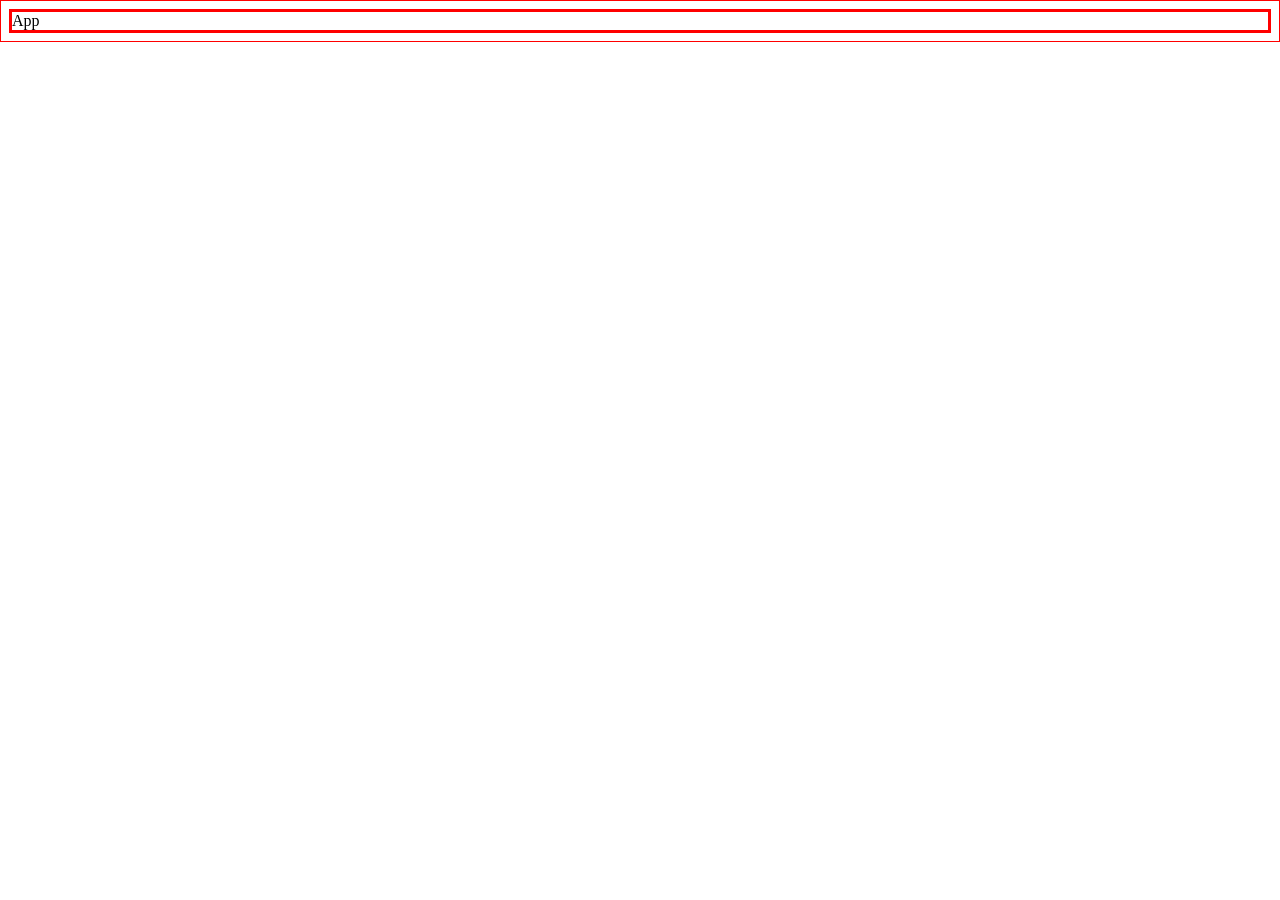
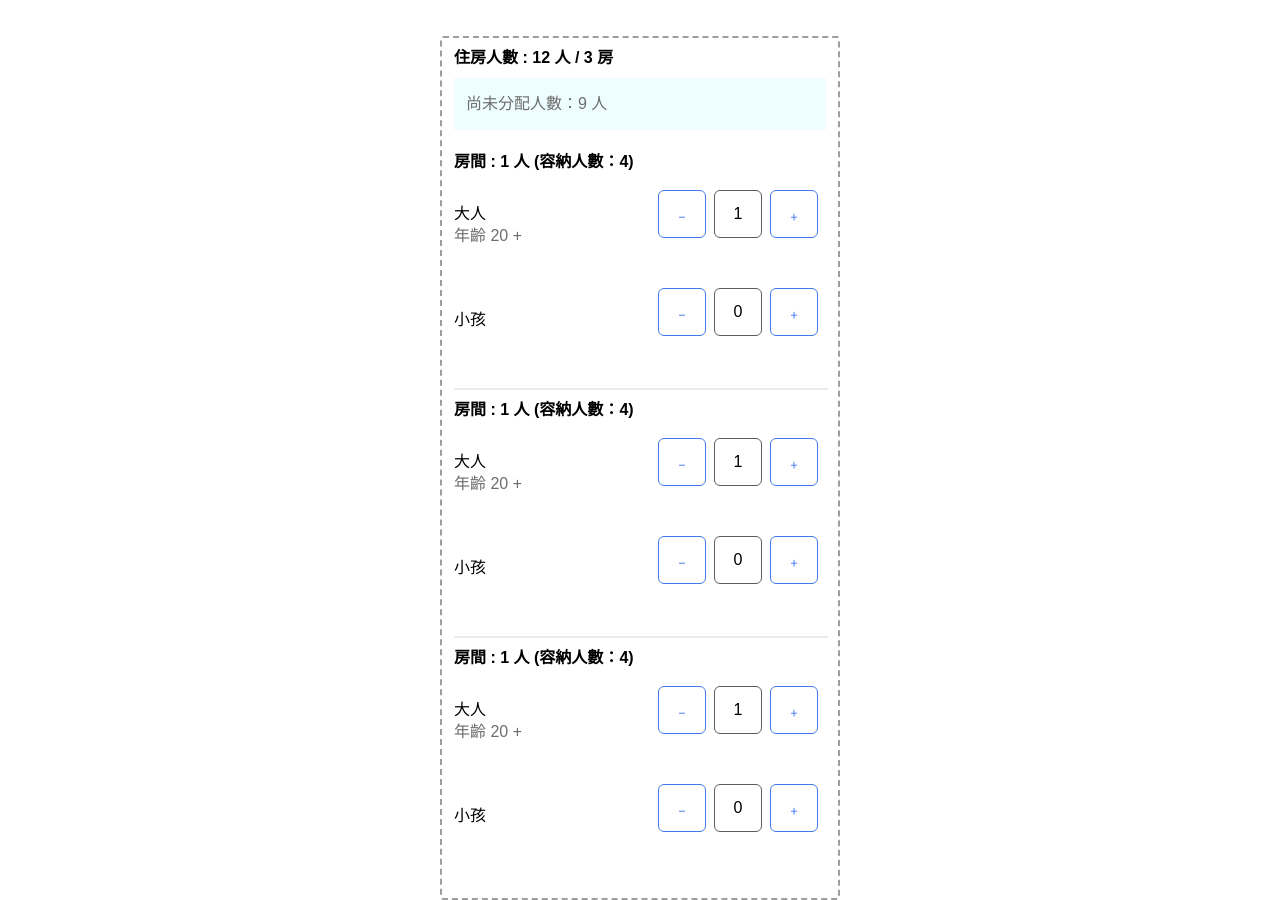
Before and after one commit to open852134/Interview-question-implementation-, a React app: page / in a window 1280 px wide. Before the commit the page ends 800 px from the top, so only its background shows below. Built offline with nearby package versions, Linux system fonts and the light colour scheme.

Commit message:
feat: add component App

```diff
--- a/src/App.js
+++ b/src/App.js
@@ -1,11 +1,10 @@
 import React from "react";
-import PropTypes from "prop-types";
+import { RoomAllocation } from "@src/components/RoomAllocation";
+
 import "./scss/main.scss";
 
-const App = (props) => {
-  return <div>App</div>;
+const App = () => {
+  return <RoomAllocation guest={12} room={3} onChange={(result) => console.log(result)} />;
 };
 
-App.propTypes = {};
-
 export default App;
--- /dev/null
+++ b/src/scss/_css_reset.scss
@@ -0,0 +1,129 @@
+/* http://meyerweb.com/eric/tools/css/reset/
+   v2.0 | 20110126
+   License: none (public domain)
+*/
+
+html,
+body,
+div,
+span,
+applet,
+object,
+iframe,
+h1,
+h2,
+h3,
+h4,
+h5,
+h6,
+p,
+blockquote,
+pre,
+a,
+abbr,
+acronym,
+address,
+big,
+cite,
+code,
+del,
+dfn,
+em,
+img,
+ins,
+kbd,
+q,
+s,
+samp,
+small,
+strike,
+strong,
+sub,
+sup,
+tt,
+var,
+b,
+u,
+i,
+center,
+dl,
+dt,
+dd,
+ol,
+ul,
+li,
+fieldset,
+form,
+label,
+legend,
+table,
+caption,
+tbody,
+tfoot,
+thead,
+tr,
+th,
+td,
+article,
+aside,
+canvas,
+details,
+embed,
+figure,
+figcaption,
+footer,
+header,
+hgroup,
+menu,
+nav,
+output,
+ruby,
+section,
+summary,
+time,
+mark,
+audio,
+video {
+  margin: 0;
+  padding: 0;
+  border: 0;
+  font-size: 100%;
+  font: inherit;
+  vertical-align: baseline;
+}
+/* HTML5 display-role reset for older browsers */
+article,
+aside,
+details,
+figcaption,
+figure,
+footer,
+header,
+hgroup,
+menu,
+nav,
+section {
+  display: block;
+}
+body {
+  line-height: 1;
+}
+ol,
+ul {
+  list-style: none;
+}
+blockquote,
+q {
+  quotes: none;
+}
+blockquote:before,
+blockquote:after,
+q:before,
+q:after {
+  content: "";
+  content: none;
+}
+table {
+  border-collapse: collapse;
+  border-spacing: 0;
+}
--- a/src/scss/main.scss
+++ b/src/scss/main.scss
@@ -1,3 +1,13 @@
+@import "css_reset";
+
+html,
+body {
+  font-family: sans-serif;
+  display: flex;
+  justify-content: center;
+  align-items: center;
+}
+
 * {
-  border: solid 1px red;
+  box-sizing: border-box;
 }
```
